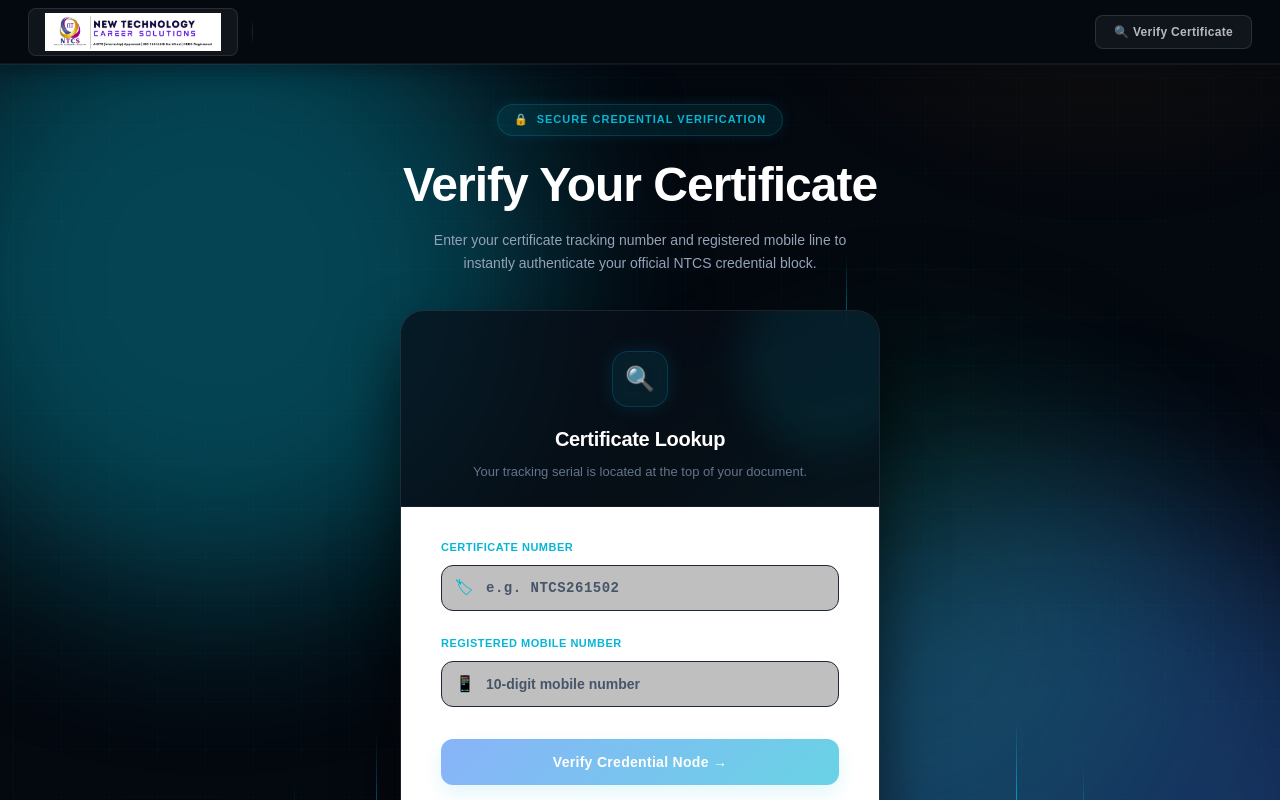
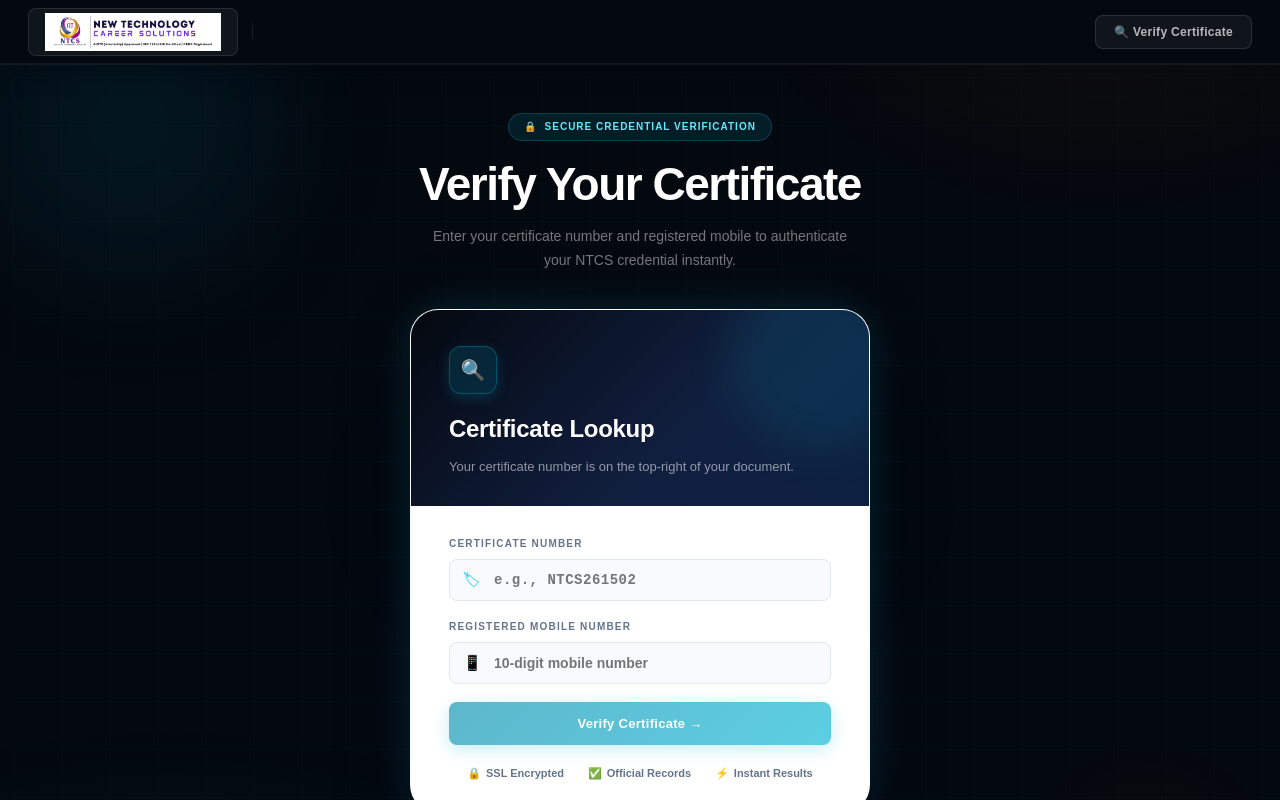
Before and after one commit to Mr-Roninx/NTCS, a React (Vite) app: page / in a window 1280 px wide. Shown: the top 800 px of the page. Built offline with nearby package versions, Linux system fonts and the light colour scheme.

Commit message:
Updated project files

```diff
--- a/src/components/CertificateTable.jsx
+++ b/src/components/CertificateTable.jsx
@@ -11,9 +11,9 @@
   const navigate = useNavigate();
 
   const filteredCerts = certs.filter(c =>
-    c.student_name.toLowerCase().includes(search.toLowerCase()) ||
-    c.cert_no.toLowerCase().includes(search.toLowerCase()) ||
-    c.domain.toLowerCase().includes(search.toLowerCase())
+    (c.student_name || '').toLowerCase().includes(search.toLowerCase()) ||
+    (c.cert_no || '').toLowerCase().includes(search.toLowerCase()) ||
+    (c.domain || '').toLowerCase().includes(search.toLowerCase())
   );
 
   return (
--- a/src/pages/AdminDashboard.jsx
+++ b/src/pages/AdminDashboard.jsx
@@ -226,7 +226,7 @@
   /* Download template */
   const handleDownloadTemplate = () => {
     const templateData = [{
-      'Cert No': 'NTCS261502', 'Mobile': '9876543210',
+      'Cert No': 'NTCS26I/T001', 'Mobile': '9876543210',
       'Student Name': 'DHAANSRI', 'Program Type': 'Internship',
       'Domain': 'Bio Medical Calibration', 'Start Date': '2026-05-10', 'End Date': '2026-06-01'
     }];
--- a/src/pages/AdminLogin.jsx
+++ b/src/pages/AdminLogin.jsx
@@ -16,7 +16,7 @@
     setLoading(true);
     const { error: sbError } = await supabase.auth.signInWithPassword({ email, password });
     if (sbError) { setError(sbError.message); setLoading(false); }
-    else navigate('/admin');
+    else { setLoading(false); navigate('/admin'); }
   };
 
   return (
--- a/src/pages/Result.jsx
+++ b/src/pages/Result.jsx
@@ -248,6 +248,11 @@
                     </div>
 
                     {/* Issue date */}
+                    {cert.issued_date && (
+                      <div className="cert-issued-date" style={{ top: 1300, left: 90, fontSize: 12, color: '#666' }}>
+                        Issued: {formatDate(cert.issued_date)}
+                      </div>
+                    )}
                     <div
                       className="cert-gendate"
                       style={{ top: 1290, left: 50, fontFamily: "'Syne', sans-serif", fontWeight: 600, color: '#555' }}
--- a/src/pages/Verify.jsx
+++ b/src/pages/Verify.jsx
@@ -31,7 +31,7 @@
         triggerPopup('error', 'No matching certificate found. Please check your details.');
         setLoading(false);
       } else {
-        triggerPopup('success', 'Certificate verified! Decrypting vault records...');
+        triggerPopup('success', 'Certificate verified! Redirecting...');
         setTimeout(() => navigate('/result', { state: { certificate: data } }), 1600);
       }
     } catch {
@@ -41,60 +41,15 @@
   };
 
   /* ── Build animated line data ── */
-  const [lines, setLines] = useState([]);
-  useEffect(() => {
-    setLines(Array.from({ length: 14 }, (_, i) => ({
-      left:     `${(i * 7) + Math.random() * 4}%`,
-      duration: `${6 + Math.random() * 10}s`,
-      delay:    `${Math.random() * 8}s`,
-      opacity:  0.3 + Math.random() * 0.5,
-    })));
-  }, []);
+  const lines = Array.from({ length: 14 }, (_, i) => ({
+    left:     `${(i * 7) + Math.random() * 4}%`,
+    duration: `${6 + Math.random() * 10}s`,
+    delay:    `${Math.random() * 8}s`,
+    opacity:  0.3 + Math.random() * 0.5,
+  }));
 
   return (
-    <div className="page" style={{ minHeight: '100vh', display: 'flex', flexDirection: 'column', position: 'relative', background: '#050810', overflow: 'hidden' }}>
-
-      {/* ── EMBEDDED CYBER ANIMATION STYLES ── */}
-      <style dangerouslySetInnerHTML={{__html: `
-        :root {
-          --verify-cyan: #06b6d4;
-          --verify-blue: #3b82f6;
-          --verify-green: #10b981;
-          --font-display: 'Montserrat', sans-serif;
-          --font-mono: 'JetBrains Mono', monospace;
-          --ease-spring: cubic-bezier(0.175, 0.885, 0.32, 1.275);
-        }
-        .verify-bg { position: absolute; inset: 0; z-index: 0; }
-        .orb { position: absolute; border-radius: 50%; filter: blur(90px); opacity: 0.35; animation: floatOrb 20s infinite ease-in-out; pointer-events: none; }
-        .orb-1 { top: -15%; left: -10%; width: 50vw; height: 50vw; background: var(--verify-cyan); }
-        .orb-2 { bottom: -20%; right: -10%; width: 60vw; height: 60vw; background: var(--verify-blue); animation-delay: -5s; }
-        .orb-3 { top: 30%; left: 50%; width: 40vw; height: 40vw; background: var(--verify-green); animation-delay: -10s; opacity: 0.15; }
-        .verify-lines { position: absolute; inset: 0; z-index: 1; pointer-events: none; }
-        .vline { position: absolute; bottom: -150px; width: 1px; height: 150px; background: linear-gradient(to top, transparent, var(--verify-cyan), transparent); animation: riseUp linear infinite; }
-
-        .verify-popup { position: fixed; top: 32px; left: 50%; transform: translate(-50%, -100px); background: rgba(13, 19, 33, 0.85); backdrop-filter: blur(12px); border: 1px solid #1e293b; color: #f8fafc; padding: 16px 24px; border-radius: 12px; font-family: var(--font-display); font-size: 13px; font-weight: 700; display: flex; align-items: center; gap: 12px; z-index: 9999; opacity: 0; transition: all 0.5s var(--ease-spring); box-shadow: 0 20px 40px rgba(0,0,0,0.5); }
-        .verify-popup.show { transform: translate(-50%, 0); opacity: 1; }
-        .verify-popup.success { border-left: 4px solid var(--verify-green); }
-        .verify-popup.error { border-left: 4px solid #f43f5e; }
-
-        .verify-card { background: rgba(13, 19, 33, 0.65); backdrop-filter: blur(16px); border: 1px solid rgba(255,255,255,0.08); border-radius: 24px; width: 100%; max-width: 480px; box-shadow: 0 30px 60px rgba(0,0,0,0.6); overflow: hidden; }
-        .vc-top { padding: 40px 40px 24px; border-bottom: 1px solid rgba(255,255,255,0.05); text-align: center; background: rgba(0,0,0,0.2); }
-        .vc-icon { width: 56px; height: 56px; background: rgba(6,182,212,0.1); border: 1px solid rgba(6,182,212,0.2); border-radius: 16px; display: flex; align-items: center; justify-content: center; font-size: 24px; margin: 0 auto 16px; box-shadow: 0 0 20px rgba(6,182,212,0.15); }
-        .vc-body { padding: 32px 40px 40px; }
-        .igroup { margin-bottom: 24px; }
-        .igroup label { display: block; font-family: var(--font-display); font-size: 11px; font-weight: 700; color: var(--verify-cyan); text-transform: uppercase; letter-spacing: 0.5px; margin-bottom: 8px; }
-        .igroup input { width: 100%; padding: 14px 16px; background: rgba(0,0,0,0.25); border: 1px solid #1e293b; border-radius: 12px; font-size: 14px; color: #fff; outline: none; transition: all 0.3s ease; }
-        .igroup input:focus { border-color: var(--verify-blue); box-shadow: 0 0 0 2px rgba(59,130,246,0.2); }
-        .igroup input::placeholder { color: #475569; }
-        .btn-verify { width: 100%; padding: 15px; border: none; border-radius: 12px; background: linear-gradient(135deg, var(--verify-blue), var(--verify-cyan)); color: #fff; font-family: var(--font-display); font-size: 14px; font-weight: 700; cursor: pointer; transition: all 0.2s ease; box-shadow: 0 8px 20px rgba(6,182,212,0.2); }
-        .btn-verify:hover:not(:disabled) { transform: translateY(-2px); box-shadow: 0 12px 25px rgba(6,182,212,0.35); }
-        .btn-verify:disabled { opacity: 0.6; cursor: not-allowed; }
-
-        @keyframes floatOrb { 0%, 100% { transform: translate(0, 0); } 50% { transform: translate(40px, 60px); } }
-        @keyframes riseUp { to { transform: translateY(-120vh); } }
-        @keyframes cardEnter { from { opacity: 0; transform: translateY(40px) scale(0.98); } to { opacity: 1; transform: translateY(0) scale(1); } }
-        @keyframes spin { to { transform: rotate(360deg); } }
-      `}} />
+    <div className="page" style={{ minHeight: '100vh', display: 'flex', flexDirection: 'column' }}>
 
       {/* ── POPUP ── */}
       <div className={`verify-popup ${popup.type} ${popup.show ? 'show' : ''}`}>
@@ -103,71 +58,75 @@
       </div>
 
       {/* ── MAIN CONTENT ── */}
-      <div className="verify-wrap" style={{ flex: 1, display: 'flex', alignItems: 'center', justifyContent: 'center', padding: '40px 20px', position: 'relative', zIndex: 10 }}>
+      <div className="verify-wrap">
 
-        {/* Animated Background Layers */}
+        {/* Animated Background */}
         <div className="verify-bg" />
         <div className="orb orb-1" />
         <div className="orb orb-2" />
         <div className="orb orb-3" />
 
-        {/* Rising Lines Matrix Effect */}
+        {/* Rising Lines */}
         <div className="verify-lines">
           {lines.map((l, i) => (
-            <div key={i} className="vline" style={{ left: l.left, animationDuration: l.duration, animationDelay: l.delay, opacity: l.opacity }} />
+            <div key={i} className="vline" style={{
+              left:            l.left,
+              animationDuration: l.duration,
+              animationDelay:  l.delay,
+              opacity:         l.opacity,
+            }} />
           ))}
         </div>
 
-        {/* Content Wrapper */}
+        {/* Content */}
         <div style={{ width: '100%', maxWidth: 820, display: 'flex', flexDirection: 'column', alignItems: 'center', gap: 36, position: 'relative', zIndex: 10 }}>
 
           {/* Hero Text */}
-          <div style={{ textAlign: 'center', animation: 'cardEnter 0.6s var(--ease-spring) both' }}>
+          <div style={{ textAlign: 'center', animation: 'cardEnter 0.5s var(--ease-spring)' }}>
             <div style={{
-              display: 'inline-flex', alignItems: 'center', gap: 8,
-              background: 'rgba(6,182,212,0.1)', border: '1px solid rgba(6,182,212,0.2)',
-              borderRadius: 99, padding: '6px 16px', marginBottom: 20,
-              fontFamily: 'var(--font-display)', fontSize: 11, fontWeight: 700,
-              color: 'var(--verify-cyan)', letterSpacing: '1px', textTransform: 'uppercase',
-              boxShadow: '0 0 15px rgba(6,182,212,0.1)'
+              display: 'inline-flex', alignItems: 'center', gap: 7,
+              background: 'rgba(6,182,212,0.12)', border: '1px solid rgba(6,182,212,0.25)',
+              borderRadius: 99, padding: '5px 15px', marginBottom: 18,
+              fontFamily: 'var(--font-display)', fontSize: 10, fontWeight: 700,
+              color: 'var(--cyan-300)', letterSpacing: '1px', textTransform: 'uppercase',
             }}>
               <span>🔒</span> Secure Credential Verification
             </div>
 
             <h1 style={{
-              fontFamily: 'var(--font-display)', fontSize: 'clamp(32px, 5vw, 48px)',
-              fontWeight: 800, color: '#fff', letterSpacing: '-1px',
-              lineHeight: 1.2, marginBottom: 16,
+              fontFamily: 'var(--font-display)', fontSize: 'clamp(30px, 5vw, 46px)',
+              fontWeight: 800, color: '#fff', letterSpacing: '-1.5px',
+              lineHeight: 1.1, marginBottom: 14,
             }}>
               Verify Your Certificate
             </h1>
 
             <p style={{
-              fontSize: 14, color: '#94a3b8', maxWidth: 460,
-              margin: '0 auto', lineHeight: 1.6, fontWeight: 400,
+              fontSize: 14, color: 'rgba(255,255,255,0.45)', maxWidth: 420,
+              margin: '0 auto', lineHeight: 1.75, fontWeight: 400,
             }}>
-              Enter your certificate tracking number and registered mobile line to instantly authenticate your official NTCS credential block.
+              Enter your certificate number and registered mobile to authenticate your NTCS credential instantly.
             </p>
           </div>
 
-          {/* Verification Card */}
-          <div className="verify-card" style={{ animation: 'cardEnter 0.6s var(--ease-spring) 0.15s both' }}>
+          {/* Card */}
+          <div className="verify-card">
 
             <div className="vc-top">
               <div className="vc-icon">🔍</div>
-              <h2 style={{ fontFamily: 'var(--font-display)', fontSize: '20px', fontWeight: 800, color: '#fff', marginBottom: '6px' }}>Certificate Lookup</h2>
-              <p style={{ fontSize: '13px', color: '#64748b' }}>Your tracking serial is located at the top of your document.</p>
+              <h2>Certificate Lookup</h2>
+              <p>Your certificate number is on the top-right of your document.</p>
             </div>
 
             <form onSubmit={handleVerify} className="vc-body">
 
-              {/* Cert No Input */}
+              {/* Cert No */}
               <div className="igroup">
                 <label>Certificate Number</label>
                 <div style={{ position: 'relative' }}>
                   <input
                     type="text"
-                    placeholder="e.g. NTCS261502"
+                    placeholder="e.g., NTCS261502"
                     value={certNo}
                     onChange={e => setCertNo(e.target.value.toUpperCase())}
                     required
@@ -175,12 +134,17 @@
                     autoComplete="off"
                     spellCheck={false}
                   />
-                  <span style={{ position: 'absolute', left: 14, top: '50%', transform: 'translateY(-50%)', fontSize: 16, color: 'var(--verify-cyan)', pointerEvents: 'none' }}>🏷</span>
+                  <span style={{ position: 'absolute', left: 14, top: '50%', transform: 'translateY(-50%)', fontSize: 15, color: 'var(--cyan-400)', pointerEvents: 'none' }}>🏷</span>
                 </div>
+                {certNo && (
+                  <div style={{ fontSize: 11, color: 'var(--cyan-600)', marginTop: 5, fontFamily: 'var(--font-mono)', fontWeight: 600 }}>
+                    {certNo}
+                  </div>
+                )}
               </div>
 
-              {/* Mobile Input */}
-              <div className="igroup" style={{ marginBottom: '32px' }}>
+              {/* Mobile */}
+              <div className="igroup">
                 <label>Registered Mobile Number</label>
                 <div style={{ position: 'relative' }}>
                   <input
@@ -192,17 +156,17 @@
                     required
                     style={{ paddingLeft: 44 }}
                   />
-                  <span style={{ position: 'absolute', left: 14, top: '50%', transform: 'translateY(-50%)', fontSize: 16, color: 'var(--verify-cyan)', pointerEvents: 'none' }}>📱</span>
+                  <span style={{ position: 'absolute', left: 14, top: '50%', transform: 'translateY(-50%)', fontSize: 15, color: 'var(--cyan-400)', pointerEvents: 'none' }}>📱</span>
                 </div>
                 {mobile && (
-                  <div style={{ fontSize: 11, color: '#64748b', marginTop: 8, display: 'flex', justifyContent: 'space-between' }}>
-                    <span>{mobile.length}/10 digits entered</span>
-                    {mobile.length === 10 && <span style={{ color: 'var(--verify-green)', fontWeight: 700 }}>✔ Ready for scan</span>}
+                  <div style={{ fontSize: 11, color: 'var(--muted)', marginTop: 5 }}>
+                    {mobile.length}/10 digits
+                    {mobile.length === 10 && <span style={{ color: 'var(--success)', marginLeft: 6, fontWeight: 700 }}>✔ Ready</span>}
                   </div>
                 )}
               </div>
 
-              {/* Submit Action */}
+              {/* Submit */}
               <button
                 type="submit"
                 className="btn-verify"
@@ -210,16 +174,16 @@
               >
                 {loading ? (
                   <span style={{ display: 'flex', alignItems: 'center', justifyContent: 'center', gap: 10 }}>
-                    <span style={{ width: 16, height: 16, border: '2px solid rgba(255,255,255,0.3)', borderTopColor: '#fff', borderRadius: '50%', display: 'inline-block', animation: 'spin 0.8s linear infinite' }} />
-                    Decrypting Database Matrix...
+                    <span style={{ width: 15, height: 15, border: '2px solid rgba(255,255,255,0.3)', borderTopColor: '#fff', borderRadius: '50%', display: 'inline-block', animation: 'spin 0.8s linear infinite' }} />
+                    Verifying...
                   </span>
-                ) : 'Verify Credential Node →'}
+                ) : 'Verify Certificate →'}
               </button>
 
               {/* Trust Indicators */}
-              <div style={{ marginTop: 24, display: 'flex', justifyContent: 'center', gap: 20, flexWrap: 'wrap' }}>
+              <div style={{ marginTop: 20, display: 'flex', justifyContent: 'center', gap: 24, flexWrap: 'wrap' }}>
                 {[{ icon: '🔒', label: 'SSL Encrypted' }, { icon: '✅', label: 'Official Records' }, { icon: '⚡', label: 'Instant Results' }].map((item, i) => (
-                  <div key={i} style={{ display: 'flex', alignItems: 'center', gap: 6, fontSize: 11, color: '#64748b', fontFamily: 'var(--font-display)', fontWeight: 700, textTransform: 'uppercase' }}>
+                  <div key={i} style={{ display: 'flex', alignItems: 'center', gap: 5, fontSize: 11, color: 'var(--muted)', fontFamily: 'var(--font-display)', fontWeight: 700 }}>
                     <span>{item.icon}</span><span>{item.label}</span>
                   </div>
                 ))}
@@ -228,14 +192,16 @@
             </form>
           </div>
 
-          {/* Footer Text */}
-          <p style={{ fontSize: 12, color: '#475569', textAlign: 'center', maxWidth: 380, lineHeight: 1.6, animation: 'cardEnter 0.6s var(--ease-spring) 0.3s both' }}>
-            For system verification issues, contact your program coordinator or{' '}
-            <span style={{ color: 'var(--verify-cyan)', fontWeight: 700 }}>NTCS Support Line</span>.
+          {/* Footer */}
+          <p style={{ fontSize: 12, color: 'rgba(255,255,255,0.3)', textAlign: 'center', maxWidth: 360, lineHeight: 1.6 }}>
+            For verification issues, contact your program coordinator or{' '}
+            <span style={{ color: 'var(--cyan-400)', fontWeight: 700 }}>NTCS Support</span>.
           </p>
 
         </div>
       </div>
+
+      <style>{`@keyframes spin { to { transform: rotate(360deg); } }`}</style>
     </div>
   );
 }
```
